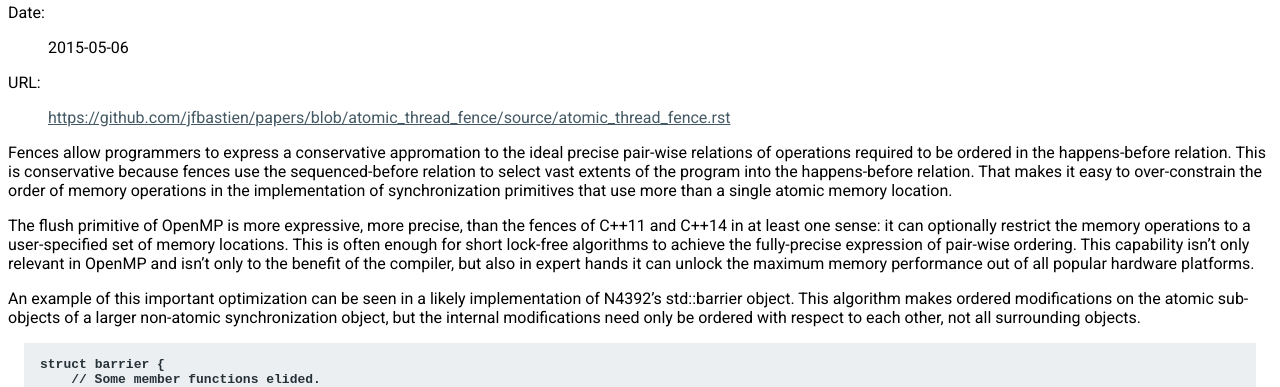
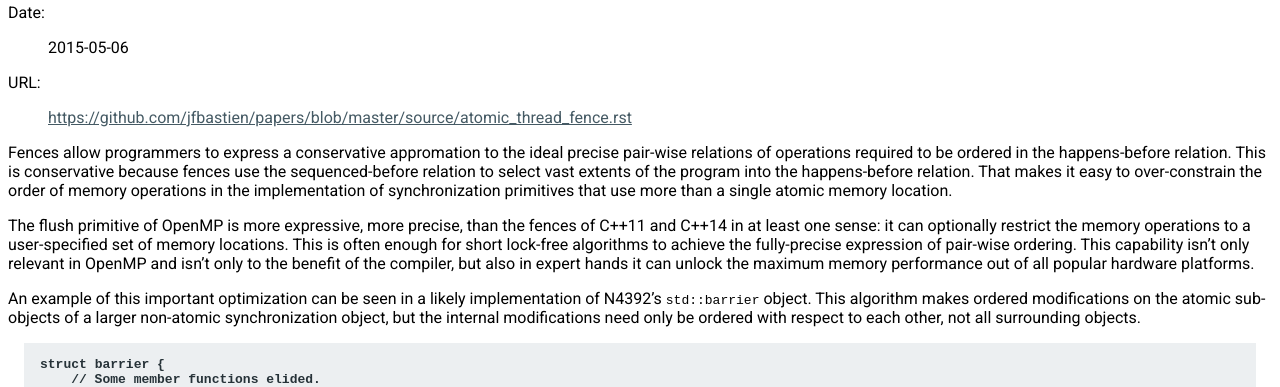
Before and after one commit to jfbastien/papers, a Sphinx documentation site: the page built from source/atomic_thread_fence.rst, in a window 1280 px wide. Shown: the part 345-732 px from the top of the page. Built offline with Sphinx 7.4.7, drawn with Linux system fonts in a browser that asks for light colours; some of the changed lines change nothing that is shown.

Commit message:
Bikeshed a bit.

```diff
--- a/source/atomic_thread_fence.rst
+++ b/source/atomic_thread_fence.rst
@@ -8,28 +8,30 @@
 :Author: JF Bastien
 :Contact: jfb@google.com
 :Date: 2015-05-06
-:URL: https://github.com/jfbastien/papers/blob/atomic_thread_fence/source/atomic_thread_fence.rst
+:URL: https://github.com/jfbastien/papers/blob/master/source/atomic_thread_fence.rst
 .. TODO Update the URL above.
-.. TODO Also add OpenMP discussion
 
-Fences allow programmers to express a conservative appromation to the ideal precise pair-wise
-relations of operations required to be ordered in the happens-before relation.  This
-is conservative because fences use the sequenced-before relation to select vast extents
-of the program into the happens-before relation.  That makes it easy to over-constrain
-the order of memory operations in the implementation of synchronization primitives that
-use more than a single atomic memory location.
+Fences allow programmers to express a conservative appromation to the ideal
+precise pair-wise relations of operations required to be ordered in the
+happens-before relation. This is conservative because fences use the
+sequenced-before relation to select vast extents of the program into the
+happens-before relation. That makes it easy to over-constrain the order of
+memory operations in the implementation of synchronization primitives that use
+more than a single atomic memory location.
 
-The flush primitive of OpenMP is more expressive, more precise, than the fences of C++11 and
-C++14 in at least one sense: it can optionally restrict the memory operations to a user-specified
-set of memory locations.  This is often enough for short lock-free algorithms to achieve
-the fully-precise expression of pair-wise ordering.  This capability isn’t only relevant in OpenMP
-and isn’t only to the benefit of the compiler, but also in expert hands it can unlock the maximum
+The flush primitive of OpenMP is more expressive, more precise, than the fences
+of C++11 and C++14 in at least one sense: it can optionally restrict the memory
+operations to a user-specified set of memory locations. This is often enough for
+short lock-free algorithms to achieve the fully-precise expression of pair-wise
+ordering. This capability isn't only relevant in OpenMP and isn't only to the
+benefit of the compiler, but also in expert hands it can unlock the maximum
 memory performance out of all popular hardware platforms.
 
-An example of this important optimization can be seen in a likely implementation of N4392’s
-std::barrier object.  This algorithm makes ordered modifications on the atomic sub-objects of a
-larger non-atomic synchronization object, but the internal modifications need only be ordered with
-respect to each other, not all surrounding objects.
+An example of this important optimization can be seen in a likely implementation
+of N4392's ``std::barrier`` object. This algorithm makes ordered modifications
+on the atomic sub-objects of a larger non-atomic synchronization object, but the
+internal modifications need only be ordered with respect to each other, not all
+surrounding objects.
 
 .. code-block:: c++
 
```
